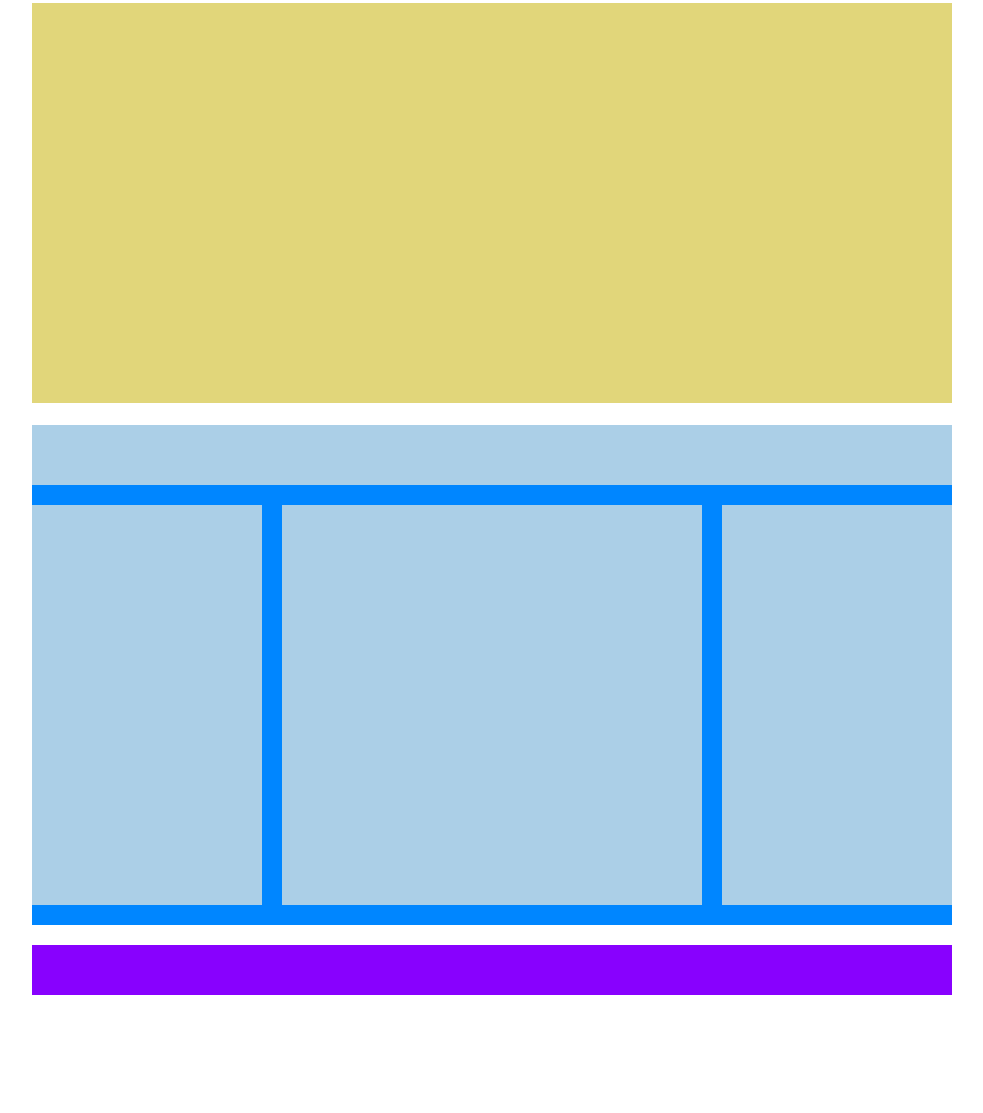
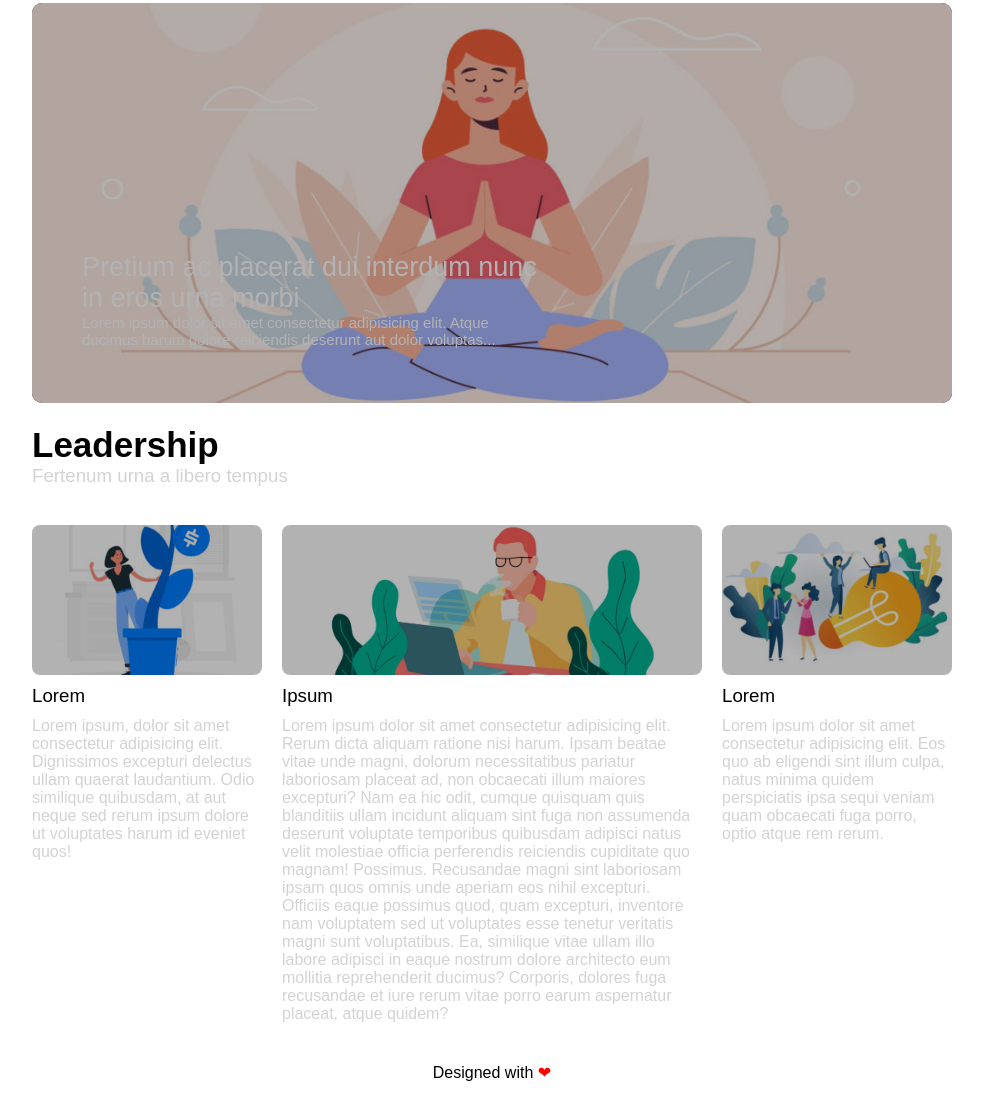
Before and after one commit to mariaacanfora/htmlcss-wp, a plain HTML site: page index.html in a window 1280 px wide. Shown: the part 155-1268 px from the top of the page, without its empty margins (148-1131 px from the left). Before the commit the page ends 1150 px from the top, so only its background shows below. Drawn offline with Linux system fonts and the light colour scheme.

Commit message:
aggiunte tutte le sezioni con immagini scurite e testi

```diff
--- a/css/style.css
+++ b/css/style.css
@@ -14,10 +14,36 @@
     clear: both;
 }
 
+.font-family{
+    font-family: 'Montserrat', sans-serif;
+}
+
+.grey-text{
+    color: lightgrey;
+}
+
+/********************************************************************/
+
+h1{
+    font-size: 35px;
+    font-weight: 700;
+}
+
+h3{
+    font-weight: lighter;
+    margin-bottom: 10px;
+}
+
+/********************************************************************/
+
 .container{
     width: 920px;
     margin: 0 auto;
+    position: relative;
+/*     background-color: white; */
 }
+
+/********************************************************************/
 
 header .container{
     height: fit-content;
@@ -47,7 +73,6 @@ nav ul li{
 nav ul li a{
     font-family: 'Montserrat', sans-serif;
     text-decoration: none;
-    color: lightgrey;
     padding: 5px 8px;
 }
 
@@ -56,24 +81,81 @@ nav ul li a:hover{
     background-color: lightgrey;
 }
 
-.hero-section{
-    background-color: rgb(225,214,122);
-    margin: calc(2*var(--margin)) auto;
-    height: 400px;
+/********************************************************************/
+
+.hero-section img{
+    width: 100%;
+    position: absolute;
+    top: -120px
 }
 
+.hero-section::after{
+    content: "";
+    background-color: rgba(0, 0, 0, .3);
+    position: absolute;
+    left: 0;
+    top: 0;
+    bottom: 0;
+    right: 0;
+}
+
+.hero-section{
+    height: 400px;
+    margin: calc(2*var(--margin)) auto;
+    overflow: hidden;
+    border-radius: 10px;
+    background-color: black;
+    position: relative;
+}
+
+.hero-text{
+    width: 50%;
+    position: absolute;
+    bottom: 55px;
+    left: 50px;
+    color: white;
+    font-size: 15px;
+}
+
+.thin-and-high{
+    font-size: 27px;
+    font-weight: lighter;
+}
 
 .main-container-header{
     height: 60px;
-    background-color: rgb(171,207,231);
-    margin-bottom: 20px;
+    margin-bottom: 40px;
 }
 
 .column{
-    background-color: rgb(171,207,231);
     width: 25%;
     float: left;
-    height: 400px;
+    height: fit-content;
+}
+
+.column-image{
+    height: 150px;
+    background-size: cover;
+    overflow: hidden;
+    position: relative;
+    border-radius: 8px;
+    margin-bottom: 10px;
+}
+
+.column-image::after{
+    content: "";
+    background-color: rgba(0, 0, 0, .3);
+    position: absolute;
+    left: 0;
+    top: 0;
+    bottom: 0;
+    right: 0;
+}
+
+.column-image img{
+    height: 100%;
+    width: 100%;
+    object-fit: cover;
 }
 
 .center-column{
@@ -83,11 +165,19 @@ nav ul li a:hover{
 
 .main-container{
     padding-bottom: 20px;
-    background-color: rgb(0, 134, 255);
+    /* background-color: rgb(0, 134, 255); */
 }
 
+/********************************************************************/
+
+
 footer .container{
+    text-align: center;
     height: 50px;
-    background-color: rgb(136,1,254);
+    /* background-color: rgb(136,1,254); */
     margin-top: 20px;
 }
+
+.icon{
+    color: red;
+}
--- a/index.html
+++ b/index.html
@@ -12,12 +12,12 @@
 
             <nav class="container" >
                 <ul>
-                    <li><a href="#">FEATURES</a></li>
-                    <li><a href="#">EDITORIALS</a></li>
-                    <li><a href="#">ENVIROMENT</a></li>
-                    <li><a href="#">BLOG</a></li>
-                    <li><a href="#">SHOP</a></li>
-                    <li><a href="#">CONTATCT</a></li>
+                    <li><a href="#" class="grey-text">FEATURES</a></li>
+                    <li><a href="#" class="grey-text">EDITORIALS</a></li>
+                    <li><a href="#" class="grey-text">ENVIROMENT</a></li>
+                    <li><a href="#" class="grey-text">BLOG</a></li>
+                    <li><a href="#" class="grey-text">SHOP</a></li>
+                    <li><a href="#" class="grey-text">CONTATCT</a></li>
                 </ul>
             </nav>
 
@@ -25,15 +25,51 @@
 
         <main>
             <div class="container">
-                <section class="hero-section"></section>
+                <div class="hero-section">
+                    <img src="img/banner.jpg" alt="yoga-girl" id="img">
+
+                    <div class="hero-text font-family">
+                        <h2 class="thin-and-high font-family"> Pretium ac placerat dui interdum nunc in eros urna morbi</h2>
+                        <p class="font-family">Lorem ipsum dolor sit amet consectetur adipisicing elit. Atque ducimus harum dolore reiciendis deserunt aut dolor voluptas...</p>
+                    </div>
+                </div>
 
                 <div class="main-container">
-                    <div class="main-container-header"></div>
+                    <section class="main-container-header">
+                        <h1 class="font-family">Leadership</h1>
+                        <h3 class="font-family grey-text">Fertenum urna a libero tempus</h3>
+                    </section>
 
                     <div class="row clearfix">
-                        <div class="column"></div>
-                        <div class="column center-column"></div>
-                        <div class="column"></div>
+                        <div class="column">
+                            <div class="column-image border-radius">
+                                <img src="img/img-1.jpg" alt="girl-and-plant">
+                            </div>
+                            <h3 class="font-family">Lorem</h3>
+                            <p class="grey-text font-family">Lorem ipsum, dolor sit amet consectetur adipisicing elit. Dignissimos excepturi delectus ullam quaerat laudantium. Odio similique quibusdam, at aut neque sed rerum ipsum dolore ut voluptates harum id eveniet quos!</p>
+
+                        </div>
+                        <div class="column center-column">
+                            <div class="column-image">
+                                <img src="img/banner-2.jpg" alt="boy-and-coffee">
+                            </div>
+
+                            <h3 class="font-family">Ipsum</h3>
+                            <p class="grey-text font-family">Lorem ipsum dolor sit amet consectetur adipisicing elit. Rerum dicta aliquam ratione nisi harum. Ipsam beatae vitae unde magni, dolorum necessitatibus pariatur laboriosam placeat ad, non obcaecati illum maiores excepturi?
+                            Nam ea hic odit, cumque quisquam quis blanditiis ullam incidunt aliquam sint fuga non assumenda deserunt voluptate temporibus quibusdam adipisci natus velit molestiae officia perferendis reiciendis cupiditate quo magnam! Possimus.
+                            Recusandae magni sint laboriosam ipsam quos omnis unde aperiam eos nihil excepturi. Officiis eaque possimus quod, quam excepturi, inventore nam voluptatem sed ut voluptates esse tenetur veritatis magni sunt voluptatibus.
+                            Ea, similique vitae ullam illo labore adipisci in eaque nostrum dolore architecto eum mollitia reprehenderit ducimus? Corporis, dolores fuga recusandae et iure rerum vitae porro earum aspernatur placeat, atque quidem?</p>
+
+                        </div>
+                        <div class="column">
+                            <div class="column-image border-radius">
+                                <img src="img/img-3.jpg" alt="party">
+
+                            </div>
+                            <h3 class="font-family">Lorem</h3>
+                            <p class="grey-text font-family">Lorem ipsum dolor sit amet consectetur adipisicing elit. Eos quo ab eligendi sint illum culpa, natus minima quidem perspiciatis ipsa sequi veniam quam obcaecati fuga porro, optio atque rem rerum.</p>
+
+                        </div>
                     </div>
                 </div>
 
@@ -41,6 +77,8 @@
         </main>
 
         <footer>
-            <div class="container"></div>
+            <div class="container font-family">
+                Designed with <span class="icon">&#10084;</span>
+            </div>
         </footer>
     </body>
```
